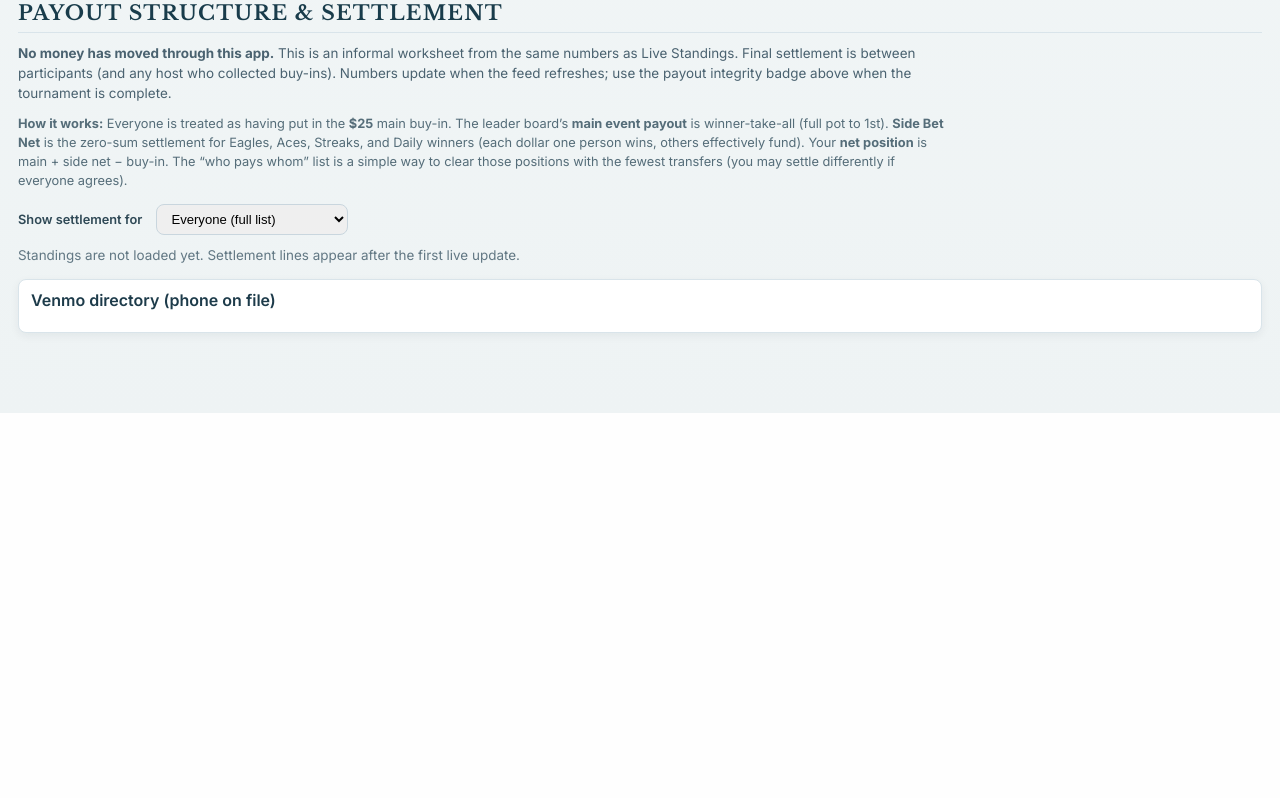
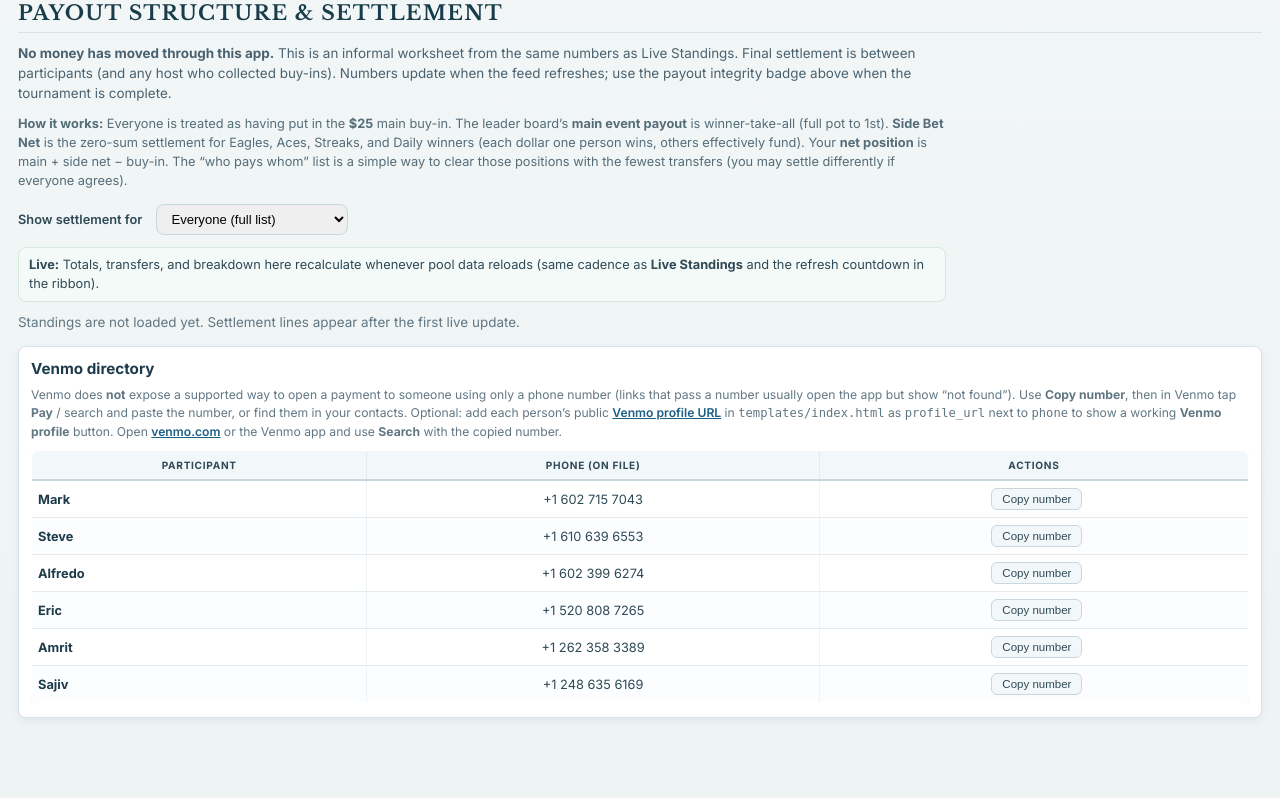
Before and after one commit to Glazed-Auto-Spa/masters-pool-public, a Flask app: page / in a window 1280 px wide. Shown: the part 1791-2589 px from the top of the page. Before the commit the page ends 2204 px from the top, so only its background shows below. Run offline with Flask 3, Linux system fonts and the light colour scheme; data that the repository does not hold is empty; some libraries are stand-ins or nearby versions.

Commit message:
Payout UI: always-open panels, whole dollars, Venmo directory only
- Style scorecards and Venmo directory as always-visible blocks (no summary/chevron).
- Add payout live note and Venmo directory title/profile link styles; drop unused inline Venmo rules.
- Bump stylesheet cache param.

```diff
--- a/static/style.css
+++ b/static/style.css
@@ -3442,6 +3442,18 @@ tbody tr:hover {
   font-size: 0.82rem;
 }
 
+.skin-masters-v7 .payout-live-note {
+  margin: 0 0 12px;
+  padding: 8px 10px;
+  font-size: 0.8rem;
+  line-height: 1.45;
+  color: #2f4956;
+  background: #f4faf7;
+  border: 1px solid #d5e8dc;
+  border-radius: 8px;
+  max-width: 58rem;
+}
+
 .skin-masters-v7 .payout-settlement-output {
   margin-bottom: 16px;
 }
@@ -3583,21 +3576,23 @@ tbody tr:hover {
   margin-top: 14px;
   border: 1px solid #d9e4ea;
   border-radius: 8px;
-  padding: 0 12px 12px;
+  padding: 12px 12px 14px;
   background: #fff;
   box-shadow: var(--v7-shadow-1);
 }
 
-.skin-masters-v7 .payout-venmo-directory-summary {
-  list-style: none;
-  cursor: pointer;
+.skin-masters-v7 .payout-venmo-directory-title {
+  margin: 0 0 8px;
+  font-size: 0.95rem;
+  color: #1d3b4a;
+}
+
+.skin-masters-v7 .payout-venmo-profile {
+  display: inline-block;
+  margin-right: 10px;
   font-weight: 600;
-  color: #1d3b4a;
-  padding: 10px 0;
-}
-
-.skin-masters-v7 .payout-venmo-directory-summary::-webkit-details-marker {
-  display: none;
+  font-size: 0.78rem;
+  color: #1d5f85;
 }
 
 .skin-masters-v7 .payout-venmo-note {
--- a/templates/index.html
+++ b/templates/index.html
@@ -14,19 +14,20 @@
       {%- endif -%}
     {%- endif -%}
   {%- endmacro %}
+  {# Optional per person: "profile_url": "https://venmo.com/u/Your-Venmo-Handle" — Venmo does not support reliable pay-by-phone deep links. #}
   {% set venmo_directory = {
-    "Mark": "6027157043",
-    "Steve": "6106396553",
-    "Alfredo": "6023996274",
-    "Eric": "5208087265",
-    "Amrit": "2623583389",
-    "Sajiv": "2486356169",
+    "Mark": {"phone": "6027157043"},
+    "Steve": {"phone": "6106396553"},
+    "Alfredo": {"phone": "6023996274"},
+    "Eric": {"phone": "5208087265"},
+    "Amrit": {"phone": "2623583389"},
+    "Sajiv": {"phone": "2486356169"},
   } %}
   <head>
     <meta charset="utf-8" />
     <meta name="viewport" content="width=device-width, initial-scale=1" />
     <title>Masters Pool | A Tradition Unlike Any Other Spreadsheet</title>
-    <link rel="stylesheet" href="{{ url_for('static', filename='style.css', v='20260412a') }}" />
+    <link rel="stylesheet" href="{{ url_for('static', filename='style.css', v='20260412c') }}" />
   </head>
   <body class="skin-masters-v7">
     <header class="masthead">
@@ -486,36 +487,51 @@
             {% endfor %}
           </select>
         </div>
+        <p class="payout-live-note">
+          <strong>Live:</strong> Totals, transfers, and breakdown here recalculate whenever pool data reloads (same cadence as
+          <strong>Live Standings</strong> and the refresh countdown in the ribbon).
+        </p>
         <div id="payout-settlement-output" class="payout-settlement-output" aria-live="polite">
           <p class="payout-empty">Settlement lines load after the first live standings update.</p>
         </div>
-        <details class="payout-venmo-directory">
-          <summary class="payout-venmo-directory-summary">Venmo directory (phone on file)</summary>
+        <div class="payout-venmo-directory">
+          <h3 class="payout-venmo-directory-title">Venmo directory</h3>
           <p class="payout-venmo-note">
-            On a phone, <strong>Pay in Venmo</strong> tries to open the Venmo app with this contact and a note prefilled.
-            On desktop, Venmo does not provide a reliable pay-by-phone URL; use <strong>Copy number</strong> and pay in the
-            app or at <a href="https://venmo.com/" target="_blank" rel="noopener noreferrer">venmo.com</a> after you sign in.
+            Venmo does <strong>not</strong> expose a supported way to open a payment to someone using only a phone number
+            (links that pass a number usually open the app but show &ldquo;not found&rdquo;). Use
+            <strong>Copy number</strong>, then in Venmo tap <strong>Pay</strong> / search and paste the number, or find them
+            in your contacts. Optional: add each person&rsquo;s public
+            <a href="https://help.venmo.com/hc/en-us/articles/235377287-18376507633165" target="_blank" rel="noopener noreferrer">Venmo profile URL</a>
+            in <code>templates/index.html</code> as <code>profile_url</code> next to <code>phone</code> to show a working
+            <strong>Venmo profile</strong> button. Open
+            <a href="https://venmo.com/" target="_blank" rel="noopener noreferrer">venmo.com</a> or the Venmo app and use
+            <strong>Search</strong> with the copied number.
           </p>
           <div class="payout-venmo-table-wrap">
             <table class="pick-table payout-venmo-table">
               <thead>
                 <tr>
                   <th>Participant</th>
-                  <th>Phone (Venmo)</th>
+                  <th>Phone (on file)</th>
                   <th>Actions</th>
                 </tr>
               </thead>
               <tbody>
-                {% for name, phone in venmo_directory.items() %}
+                {% for name, entry in venmo_directory.items() %}
+                {% set phone = entry.phone %}
                 <tr>
                   <td>{{ name }}</td>
                   <td><span class="payout-phone-digits">+1 {{ phone[:3] }} {{ phone[3:6] }} {{ phone[6:] }}</span></td>
                   <td class="payout-venmo-actions">
+                    {% if entry.get("profile_url") %}
                     <a
-                      class="payout-venmo-app"
-                      href="venmo://paycharge?txn=pay&amp;recipients=%2B1{{ phone }}&amp;note={{ 'Masters pool settlement'|urlencode }}"
-                      >Pay in Venmo</a
+                      class="payout-venmo-profile"
+                      href="{{ entry.profile_url }}"
+                      target="_blank"
+                      rel="noopener noreferrer"
+                      >Venmo profile</a
                     >
+                    {% endif %}
                     <button type="button" class="payout-copy-phone" data-phone="{{ phone }}">Copy number</button>
                   </td>
                 </tr>
@@ -523,7 +539,7 @@
               </tbody>
             </table>
           </div>
-        </details>
+        </div>
       </section>
     </main>
 
@@ -806,25 +822,15 @@
 
       function formatMoneyPayout(n) {
         const x = Number(n);
-        if (Number.isNaN(x)) return "$0.00";
-        return `$${x.toFixed(2)}`;
+        if (Number.isNaN(x)) return "$0";
+        return `$${Math.round(x)}`;
       }
 
       function venmoDigitsForName(name) {
-        const d = VENMO_DIRECTORY[name];
-        return d ? String(d).replace(/\D/g, "") : "";
-      }
-
-      function formatPhoneUs(digits10) {
-        const d = String(digits10).replace(/\D/g, "");
-        if (d.length !== 10) return d;
-        return `+1 (${d.slice(0, 3)}) ${d.slice(3, 6)}-${d.slice(6)}`;
-      }
-
-      function venmoAppHref(digits10, note) {
-        const rec = encodeURIComponent(`+1${digits10}`);
-        const n = encodeURIComponent(note || "Masters pool settlement");
-        return `venmo://paycharge?txn=pay&recipients=${rec}&note=${n}`;
+        const raw = VENMO_DIRECTORY[name];
+        if (!raw) return "";
+        const phone = typeof raw === "string" ? raw : raw.phone;
+        return phone ? String(phone).replace(/\D/g, "") : "";
       }
 
       function payoutMainValue(row) {
@@ -918,12 +924,6 @@
         const breakdownRows = positions
           .map((p) => {
             const en = escapeHtmlPayout(p.name);
-            const digits = venmoDigitsForName(p.name);
-            const venmo =
-              digits !== ""
-                ? `<a class="payout-inline-venmo" href="${escapeHtmlPayout(venmoAppHref(digits, "Pay " + p.name))}">Pay in Venmo</a>
-                   <a class="payout-inline-web" href="https://venmo.com/" target="_blank" rel="noopener noreferrer">venmo.com</a>`
-                : "<span class=\"payout-no-venmo\">No Venmo on file</span>";
             return `<tr>
               <td><strong>${en}</strong> <span class="payout-rank-muted">(#${p.rank})</span></td>
               <td class="payout-num">${formatMoneyPayout(p.main)}</td>
@@ -934,13 +934,12 @@
               <td class="payout-num">${formatMoneyPayout(p.net)}</td>
               <td class="payout-num payout-num--emph">${formatMoneyPayout(p.total)}</td>
               <td class="payout-num ${p.position >= 0 ? "payout-positive" : "payout-negative"}">${formatMoneyPayout(p.position)}</td>
-              <td class="payout-actions">${venmo}</td>
             </tr>`;
           })
           .join("");
 
         html += `<h3 class="payout-subhead">Per-participant totals</h3>
-          <p class="payout-table-note">Columns: main event payout, raw side bonuses (Eagles / Aces / Streaks / Daily), <strong>Side Bet Net</strong> (after zero-sum split), <strong>Total paid out</strong> (main + net), then <strong>Net vs buy-in</strong> (positive = you are owed that much after your $25).</p>
+          <p class="payout-table-note">Columns: main event payout, raw side bonuses (Eagles / Aces / Streaks / Daily), <strong>Side Bet Net</strong> (after zero-sum split), <strong>Total paid out</strong> (main + net), then <strong>Net vs buy-in</strong> (positive = you are owed that much after your $25). Use the <strong>Venmo directory</strong> below for payee phones.</p>
           <div class="payout-table-scroll">
           <table class="pick-table payout-breakdown-table">
             <thead><tr>
@@ -953,62 +952,48 @@
               <th>Side net</th>
               <th>Total out</th>
               <th>Net vs $25</th>
-              <th>Venmo</th>
             </tr></thead>
             <tbody>${breakdownRows}</tbody>
           </table></div>
-          <p class="payout-sumcheck">Check: sum of &ldquo;Net vs $25&rdquo; should be $0.00 — currently <strong>${formatMoneyPayout(sumPos)}</strong>.</p>`;
+          <p class="payout-sumcheck">Check: sum of &ldquo;Net vs $25&rdquo; should be <strong>$0</strong> — currently <strong>${formatMoneyPayout(sumPos)}</strong>.</p>`;
 
         let xferRows = transfers
           .map((t) => {
-            const digits = venmoDigitsForName(t.to);
-            const ven =
-              digits !== ""
-                ? `<a href="${escapeHtmlPayout(venmoAppHref(digits, "From " + t.from))}">Pay ${escapeHtmlPayout(t.to)}</a>`
-                : "";
             return `<tr>
               <td><strong>${escapeHtmlPayout(t.from)}</strong></td>
               <td aria-hidden="true">→</td>
               <td><strong>${escapeHtmlPayout(t.to)}</strong></td>
               <td class="payout-num">${formatMoneyPayout(t.amount)}</td>
-              <td class="payout-actions">${ven}</td>
             </tr>`;
           })
           .join("");
 
         if (!xferRows) {
           xferRows =
-            "<tr><td colspan=\"5\" class=\"payout-empty-row\">No payment chain needed — every net vs buy-in rounds to $0.00.</td></tr>";
+            "<tr><td colspan=\"4\" class=\"payout-empty-row\">No payment chain needed — every net vs buy-in rounds to $0.</td></tr>";
         }
 
         if (focus) {
           xferRows = transfers
             .filter((t) => t.from === focus || t.to === focus)
             .map((t) => {
-              const digits = venmoDigitsForName(t.to);
               const youPay = t.from === focus;
-              const ven =
-                digits !== "" && youPay
-                  ? `<a href="${escapeHtmlPayout(venmoAppHref(digits, "From " + focus))}">Open Venmo to pay</a>`
-                  : !youPay && venmoDigitsForName(t.from) !== ""
-                    ? `<span class="payout-await">They pay you via Venmo (see directory)</span>`
-                    : "";
               return `<tr>
                 <td>${youPay ? `<strong>You</strong> pay` : `<strong>${escapeHtmlPayout(t.from)}</strong> pays`}</td>
                 <td aria-hidden="true">→</td>
                 <td>${youPay ? escapeHtmlPayout(t.to) : "<strong>you</strong>"}</td>
                 <td class="payout-num">${formatMoneyPayout(t.amount)}</td>
-                <td class="payout-actions">${ven}</td>
               </tr>`;
             })
             .join("");
           if (!xferRows) {
             xferRows =
-              "<tr><td colspan=\"5\" class=\"payout-empty-row\">No direct transfers list for you in this minimal settlement (your net vs buy-in may be $0.00).</td></tr>";
+              "<tr><td colspan=\"4\" class=\"payout-empty-row\">No direct transfers list for you in this minimal settlement (your net vs buy-in may be $0).</td></tr>";
           }
         }
 
         html += `<h3 class="payout-subhead">${focus ? `Transfers involving ${escapeHtmlPayout(focus)}` : "Who pays whom (minimal transfers)"}</h3>
+          <p class="payout-table-note">Use the <strong>Venmo directory</strong> at the bottom of this section for payee phone numbers and optional profile links.</p>
           <div class="payout-table-scroll">
           <table class="pick-table payout-transfer-table">
             <thead><tr>
@@ -1016,7 +1001,6 @@
               <th></th>
               <th>To</th>
               <th>Amount</th>
-              <th>Venmo</th>
             </tr></thead>
             <tbody>${xferRows}</tbody>
           </table></div>`;
@@ -1556,18 +1540,16 @@
               <tbody>${pickRows}</tbody>
             </table>
             </div>
-            <details class="scorecard-details">
-              <summary class="scorecard-details-summary">
-                <span class="scorecard-details-summary-text">
-                  <span class="scorecard-details-summary-label">Hole-by-hole scorecards</span>
-                  <span class="scorecard-details-summary-meta">Thu–Sun rounds · click to expand</span>
-                </span>
-              </summary>
+            <div class="scorecard-details always-open">
+              <div class="scorecard-details-heading">
+                <span class="scorecard-details-summary-label">Hole-by-hole scorecards</span>
+                <span class="scorecard-details-summary-meta">Thu–Sun · updates with live data</span>
+              </div>
               <div class="scorecard-details-body">
                 <div class="day-tabs">${dayTabs}</div>
                 <div class="scorecards-by-day">${dayBlocks}</div>
               </div>
-            </details>
+            </div>
             <p class="legend">All picks count each day.</p>
           `;
           const picksWrap = card.querySelector(".participant-picks-wrap");
```
Also changed, not shown: other parts of static/style.css (+9 -65 lines).
